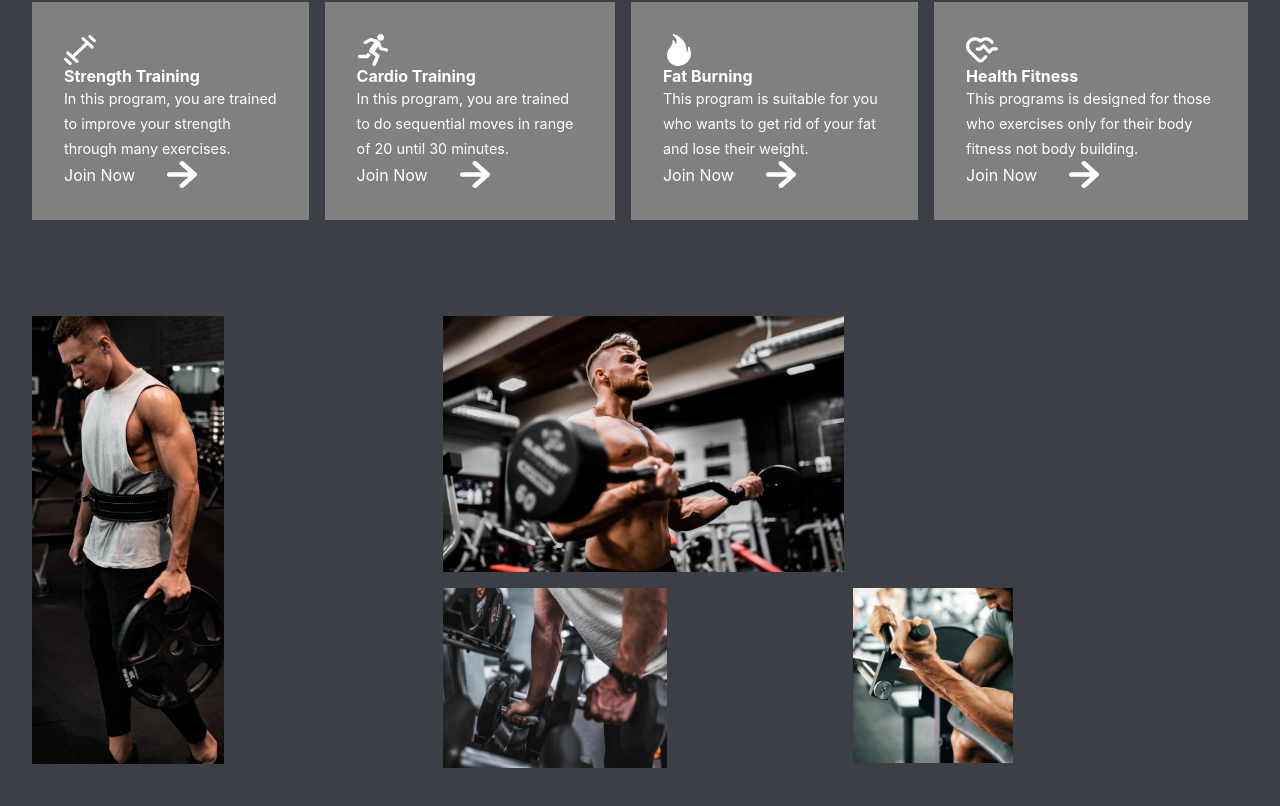
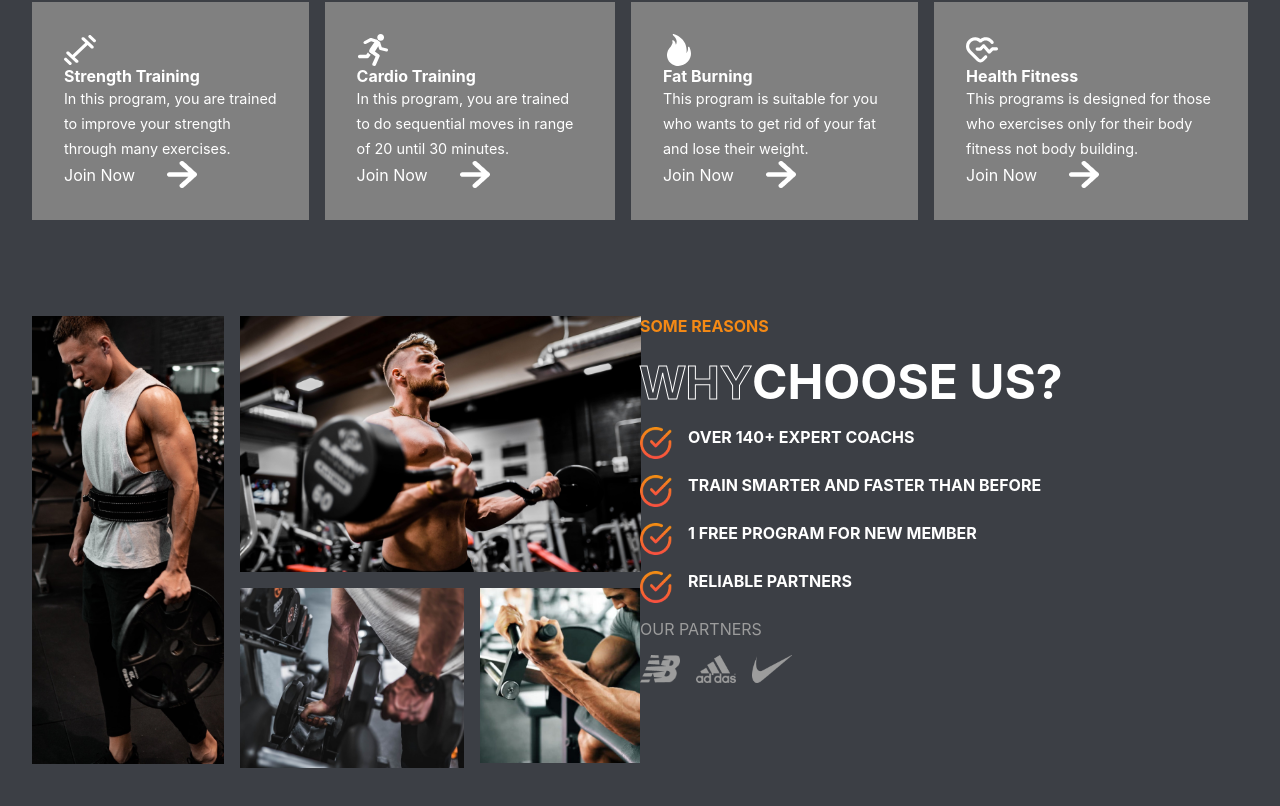
Before and after one commit to ashanmillewa/Anuradha_Fitness_web, a React (Create React App) app: page / in a window 1280 px wide. Shown: the part 910-1716 px from the top of the page. Built offline with nearby package versions, Linux system fonts and the light colour scheme.

Commit message:
Plans_page

```diff
--- a/src/components/Reasons/Reasons.css
+++ b/src/components/Reasons/Reasons.css
@@ -45,6 +45,48 @@
     grid-row: 2;
 }
 
-.left-r{
+.right-r{
     flex: 1 1;
+    text-transform: uppercase;
+    gap: 1rem;
+    display: flex;
+    flex-direction: column;
 }
+
+.right-r>span{
+    font-weight: bold;
+    color: var(--orange);
+}
+
+.right-r>div{
+    color: white;
+    font-size: 3rem;
+    font-weight: bold;
+}
+
+.details-r{
+    display: flex;
+    flex-direction: column;
+    gap: 1rem;
+}
+
+.details-r>div{
+    display: flex;
+    font-size: 1rem;
+    gap: 1rem;
+}
+
+.details-r>div>img{
+    width: 2rem;
+    height: 2rem;
+}
+
+
+.partners{
+    display: flex;
+    gap: 1rem;
+}
+
+.partners>img{
+    width: 2.5rem;
+}
--- a/src/components/Reasons/Reasons.jsx
+++ b/src/components/Reasons/Reasons.jsx
@@ -5,6 +5,11 @@
 import image2 from '../../assets/image2.png';
 import image3 from '../../assets/image3.png';
 import image4 from '../../assets/image4.png';
+import tick from '../../assets/tick.png';
+
+import nb from '../../assets/nb.png';
+import adidas from '../../assets/adidas.png';
+import nike from '../../assets/nike.png';
 
 function Reasons() {
   return (
@@ -17,6 +22,44 @@
       </div>
 
     <div className="right-r">
+        <span>some reasons</span>
+
+        <div>
+            <span className="stroke-text">why</span>
+            <span>choose us?</span>
+        </div>
+
+        <div className='details-r'>
+        <div>
+            <img src={tick} alt=""/>
+            <span>OVER 140+ EXPERT COACHS</span>
+        </div>
+        <div>
+            <img src={tick} alt="" />
+            <span>TRAIN SMARTER AND FASTER THAN BEFORE</span>
+        </div>
+        <div>
+            <img src={tick} alt="" />
+            <span>1 FREE PROGRAM FOR NEW MEMBER</span>
+        </div>
+        <div>
+            <img src={tick} alt="" />
+            <span>RELIABLE PARTNERS</span>
+        </div>
+        </div>
+
+        <span style={{
+            color:"var(--grey)",
+            fontWeight:"normal",
+        }}>
+            OUR PARTNERS
+        </span>
+
+        <div className="partners">
+            <img src={nb} alt="" />
+            <img src={adidas} alt="" />
+            <img src={nike} alt="" />
+        </div>
 
     </div>
 
```
Also changed, not shown: src/assets/hero_image.png (added), src/assets/hero_image_back.png (added).
